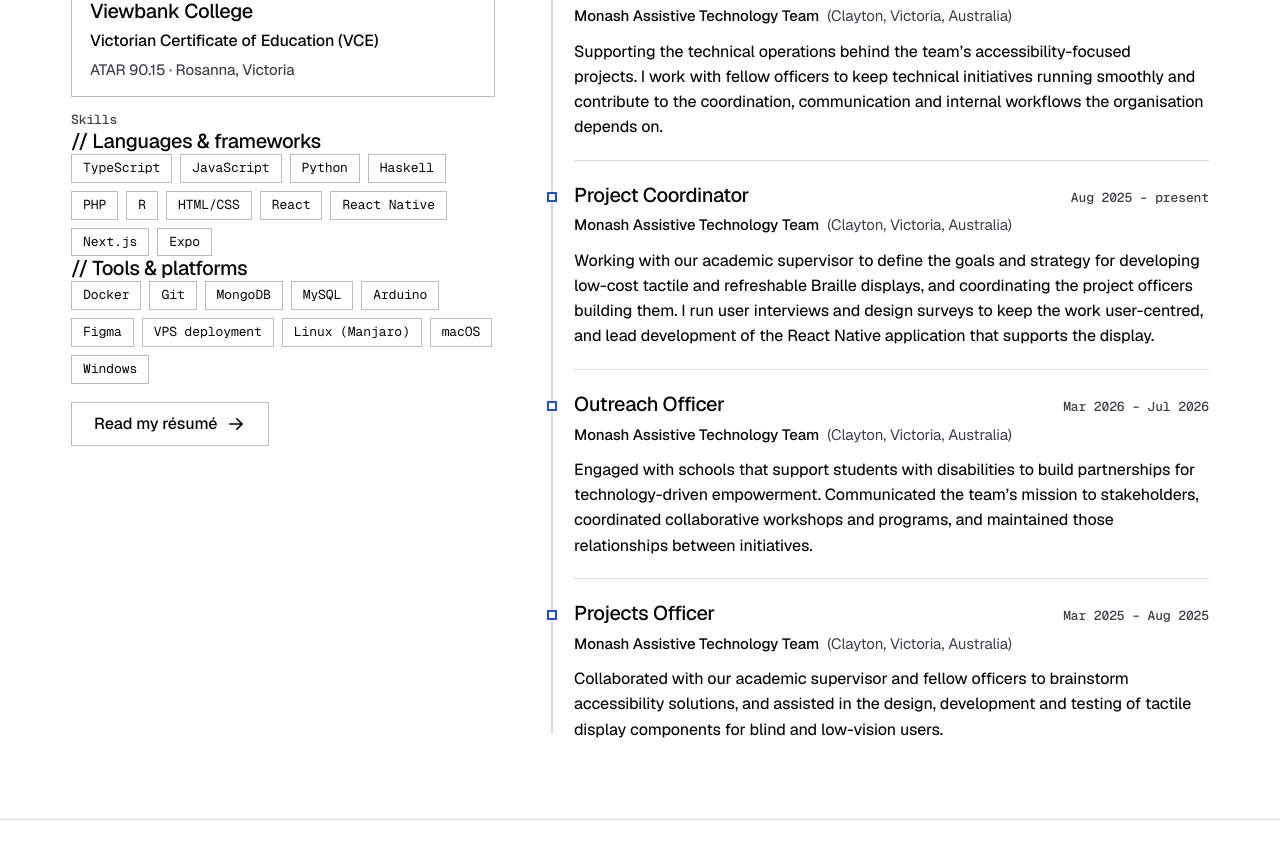
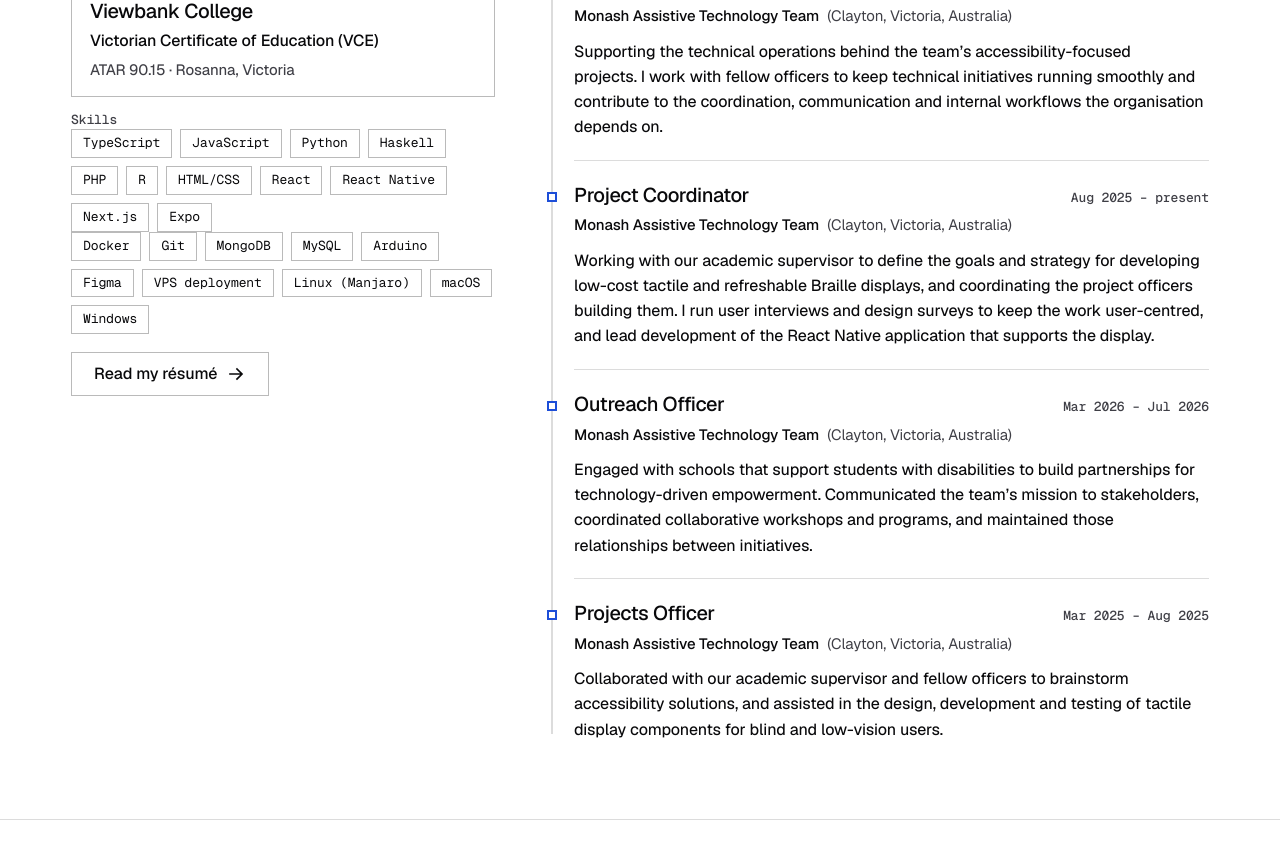
Before and after one commit to pjrus/p-jain-dev, a SvelteKit app: page / in a window 1280 px wide. Shown: the part 2160-3019 px from the top of the page. Built offline with nearby package versions, Linux system fonts and the light colour scheme.

Commit message:
Remove stack group subheadings under Skills

```diff
--- a/src/routes/+page.svelte
+++ b/src/routes/+page.svelte
@@ -300,7 +300,6 @@
         <p class="meta-label">Skills</p>
         {#each stack as group}
           <div class="stack-mini-card">
-            <h3 class="stack-mini-title">// {group.label}</h3>
             <ul class="tag-list" aria-label={group.label}>
               {#each group.items as item}<li>{item}</li>{/each}
             </ul>
```
